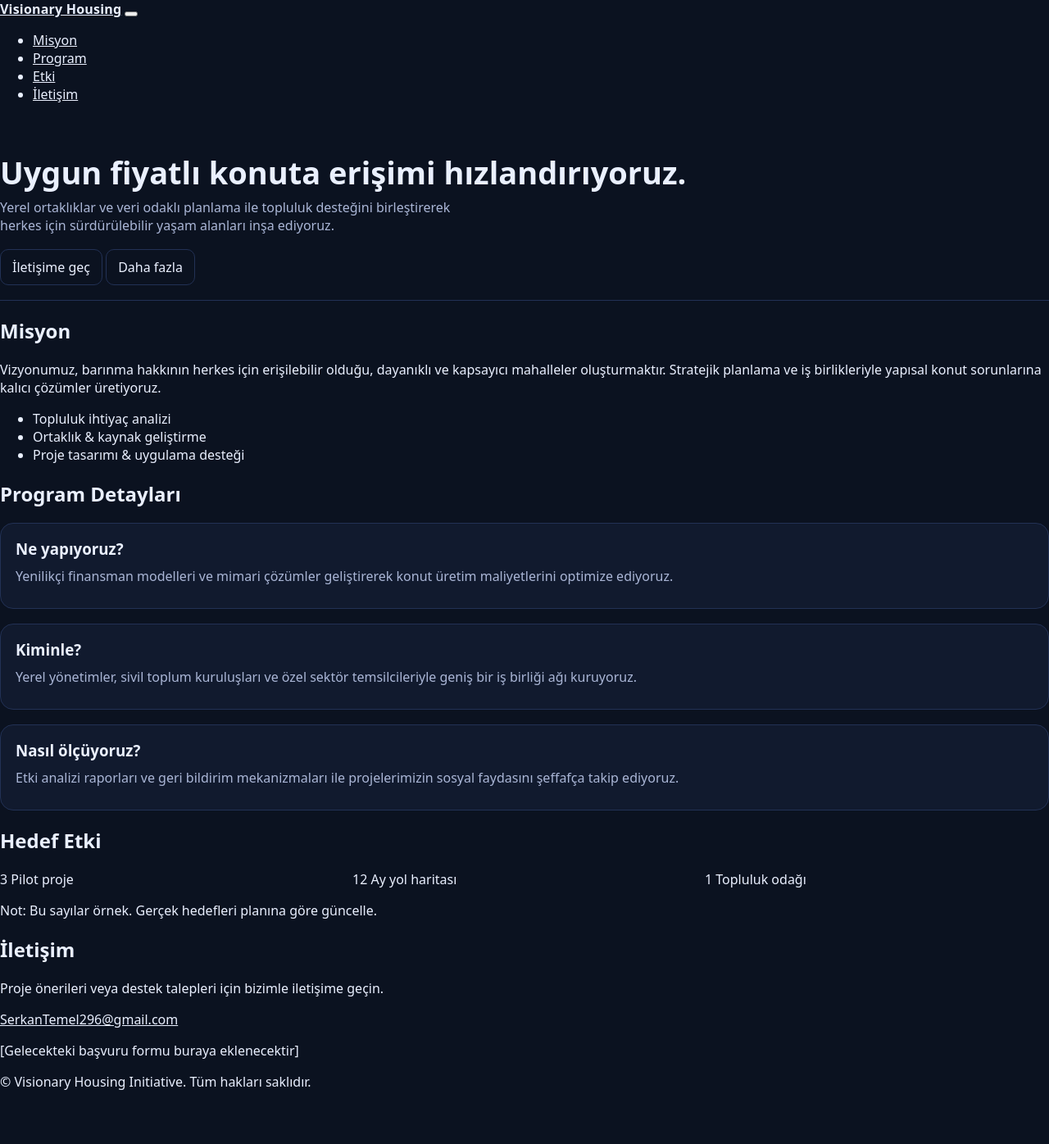
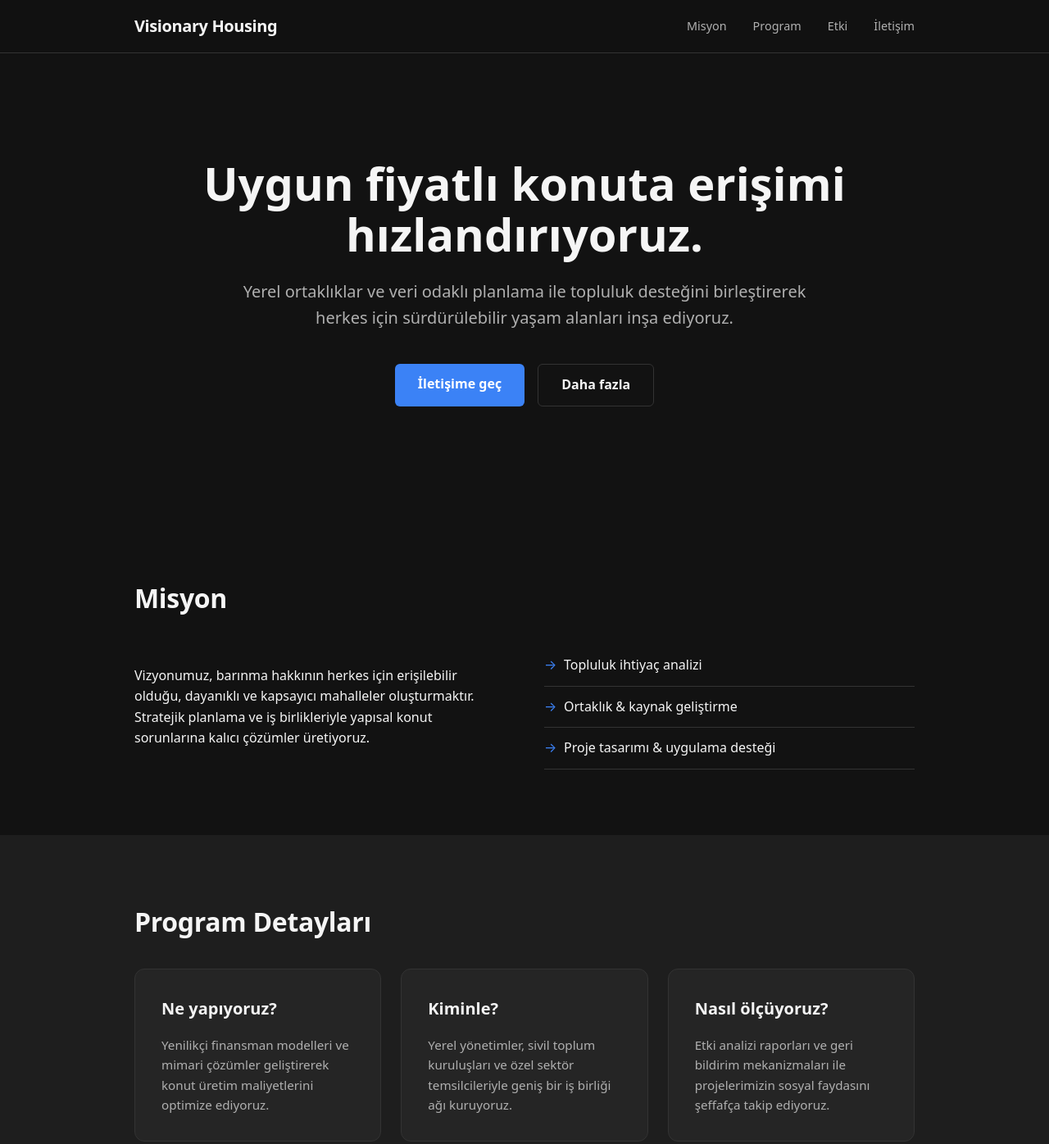
Before and after one commit to serkantemel296-pixel/visionary-housing-initiative, a plain HTML site: page index.html in a window 1280 px wide. Shown: the top 1396 px of the page at 82% size. Before the commit the page ends 1347 px from the top, so only its background shows below. Drawn offline with Linux system fonts and the light colour scheme; a script that the page names is missing.

Commit message:
Update style.css

```diff
--- a/style.css
+++ b/style.css
@@ -1,33 +1,330 @@
-:root { --bg:#0b1220; --card:#111a2e; --text:#eaf0ff; --muted:#aab6d6; --line:#223155; }
-*{ box-sizing:border-box; }
-body{ margin:0; font-family:system-ui,-apple-system,Segoe UI,Roboto,Arial; background:var(--bg); color:var(--text); }
-a{ color:inherit; }
-.wrap{ max-width:980px; margin:0 auto; padding:24px; }
-.nav{ display:flex; justify-content:space-between; align-items:center; gap:16px; }
-.brand{ font-weight:700; letter-spacing:.2px; }
-.links a{ margin-left:14px; color:var(--muted); text-decoration:none; }
-.links a:hover{ color:var(--text); }
+/* Variables & Reset */
+:root {
+    --bg-dark: #121212;
+    --bg-surface: #1e1e1e;
+    --bg-accent: #252525;
+    --text-primary: #f5f5f5;
+    --text-secondary: #b0b0b0;
+    --brand-color: #3b82f6;
+    --brand-hover: #60a5fa;
+    --border: #333333;
+    --container-max: 1000px;
+    --transition: 0.25s ease;
+}
 
-.hero{ padding:48px 0 18px; border-bottom:1px solid var(--line); }
-.hero h1{ margin:0 0 10px; font-size:38px; line-height:1.1; }
-.hero p{ margin:0 0 18px; color:var(--muted); max-width:66ch; }
-.cta{ display:flex; gap:12px; }
-.btn{ display:inline-block; padding:10px 14px; border:1px solid var(--line); border-radius:10px; text-decoration:none; color:var(--text); }
-.btn.primary{ background:#2c5cff; border-color:#2c5cff; }
+* {
+    margin: 0;
+    padding: 0;
+    box-sizing: border-box;
+}
 
-.card{ background:var(--card); border:1px solid var(--line); border-radius:16px; padding:18px; margin:18px 0; }
-.card h2,.card h3{ margin:0 0 10px; }
-.card p{ margin:0 0 10px; color:var(--muted); }
-.grid{ display:grid; grid-template-columns:repeat(3,1fr); gap:14px; }
-.stats{ display:grid; grid-template-columns:repeat(3,1fr); gap:10px; margin:10px 0; }
-.stat{ background:#0e1630; border:1px solid var(--line); border-radius:14px; padding:14px; text-align:center; }
-.stat .n{ font-size:28px; font-weight:800; }
-.stat .l{ color:var(--muted); }
+html {
+    scroll-behavior: smooth;
+}
 
-.footer{ border-top:1px solid var(--line); color:var(--muted); }
+body {
+    background-color: var(--bg-dark);
+    color: var(--text-primary);
+    font-family: system-ui, -apple-system, BlinkMacSystemFont, 'Segoe UI', Roboto, sans-serif;
+    line-height: 1.6;
+    overflow-x: hidden;
+}
 
-@media (max-width:860px){
-  .grid,.stats{ grid-template-columns:1fr; }
-  .hero h1{ font-size:30px; }
-  .links{ display:none; }
+/* Accessibility */
+@media (prefers-reduced-motion: reduce) {
+    html { scroll-behavior: auto; }
+    * { animation: none !important; transition: none !important; }
 }
+
+:focus-visible {
+    outline: 2px solid var(--brand-color);
+    outline-offset: 4px;
+}
+
+/* Layout */
+.container {
+    max-width: var(--container-max);
+    margin: 0 auto;
+    padding: 0 1.5rem;
+}
+
+.section {
+    padding: 5rem 0;
+}
+
+.bg-alt {
+    background-color: var(--bg-surface);
+}
+
+.text-center { text-align: center; }
+
+/* Navigation */
+.site-header {
+    background-color: rgba(18, 18, 18, 0.9);
+    backdrop-filter: blur(8px);
+    position: sticky;
+    top: 0;
+    z-index: 100;
+    border-bottom: 1px solid var(--border);
+}
+
+.nav-container {
+    max-width: var(--container-max);
+    margin: 0 auto;
+    padding: 1rem 1.5rem;
+    display: flex;
+    justify-content: space-between;
+    align-items: center;
+}
+
+.brand {
+    font-size: 1.25rem;
+    font-weight: 700;
+    color: var(--text-primary);
+    text-decoration: none;
+    letter-spacing: -0.02em;
+}
+
+.nav-links {
+    display: flex;
+    list-style: none;
+    gap: 2rem;
+}
+
+.nav-links a {
+    color: var(--text-secondary);
+    text-decoration: none;
+    font-size: 0.9rem;
+    font-weight: 500;
+    transition: var(--transition);
+}
+
+.nav-links a:hover {
+    color: var(--brand-color);
+}
+
+.menu-toggle {
+    display: none;
+    background: none;
+    border: none;
+    cursor: pointer;
+    padding: 0.5rem;
+}
+
+.hamburger {
+    display: block;
+    width: 24px;
+    height: 2px;
+    background: var(--text-primary);
+    position: relative;
+}
+
+.hamburger::before, .hamburger::after {
+    content: '';
+    position: absolute;
+    width: 24px;
+    height: 2px;
+    background: var(--text-primary);
+    left: 0;
+}
+
+.hamburger::before { top: -6px; }
+.hamburger::after { bottom: -6px; }
+
+/* Hero */
+.hero {
+    padding: 8rem 0;
+    text-align: center;
+}
+
+h1 {
+    font-size: clamp(2.5rem, 5vw, 3.5rem);
+    line-height: 1.1;
+    margin-bottom: 1.5rem;
+    font-weight: 800;
+}
+
+.hero p {
+    font-size: 1.25rem;
+    color: var(--text-secondary);
+    max-width: 700px;
+    margin: 0 auto 2.5rem;
+}
+
+/* Buttons */
+.cta-group {
+    display: flex;
+    gap: 1rem;
+    justify-content: center;
+}
+
+.btn {
+    display: inline-block;
+    padding: 0.75rem 1.75rem;
+    border-radius: 6px;
+    text-decoration: none;
+    font-weight: 600;
+    transition: var(--transition);
+}
+
+.btn-primary {
+    background-color: var(--brand-color);
+    color: white;
+}
+
+.btn-primary:hover {
+    background-color: var(--brand-hover);
+    transform: translateY(-1px);
+}
+
+.btn-secondary {
+    background-color: transparent;
+    border: 1px solid var(--border);
+    color: var(--text-primary);
+}
+
+.btn-secondary:hover {
+    background-color: var(--bg-accent);
+}
+
+/* Grids & Cards */
+h2 {
+    font-size: 2rem;
+    margin-bottom: 2rem;
+    letter-spacing: -0.01em;
+}
+
+.grid-two-col {
+    display: grid;
+    grid-template-columns: 1fr 1fr;
+    gap: 3rem;
+    align-items: center;
+}
+
+.grid-three-col {
+    display: grid;
+    grid-template-columns: repeat(3, 1fr);
+    gap: 1.5rem;
+}
+
+.mission-list {
+    list-style: none;
+}
+
+.mission-list li {
+    padding: 0.75rem 0;
+    border-bottom: 1px solid var(--border);
+    position: relative;
+    padding-left: 1.5rem;
+}
+
+.mission-list li::before {
+    content: '→';
+    position: absolute;
+    left: 0;
+    color: var(--brand-color);
+}
+
+.card {
+    background-color: var(--bg-accent);
+    padding: 2rem;
+    border-radius: 12px;
+    border: 1px solid var(--border);
+}
+
+.card h3 {
+    margin-bottom: 1rem;
+    font-size: 1.25rem;
+}
+
+.card p {
+    color: var(--text-secondary);
+    font-size: 0.95rem;
+}
+
+/* Stats */
+.stat-card {
+    text-align: center;
+    padding: 2rem;
+}
+
+.stat-number {
+    display: block;
+    font-size: 3.5rem;
+    font-weight: 800;
+    color: var(--brand-color);
+    line-height: 1;
+}
+
+.stat-label {
+    font-weight: 600;
+    color: var(--text-secondary);
+    text-transform: uppercase;
+    font-size: 0.85rem;
+    letter-spacing: 0.1em;
+}
+
+.disclaimer {
+    font-size: 0.8rem;
+    color: #555;
+    margin-top: 2rem;
+    text-align: center;
+}
+
+/* Contact */
+.contact-link {
+    font-size: 1.5rem;
+    color: var(--brand-color);
+    text-decoration: none;
+    font-weight: 700;
+}
+
+.placeholder-text {
+    margin-top: 1.5rem;
+    color: var(--text-secondary);
+    font-style: italic;
+}
+
+/* Footer */
+.site-footer {
+    padding: 3rem 0;
+    border-top: 1px solid var(--border);
+    text-align: center;
+    color: var(--text-secondary);
+    font-size: 0.9rem;
+}
+
+/* Mobile Responsive */
+@media (max-width: 768px) {
+    .grid-two-col, .grid-three-col {
+        grid-template-columns: 1fr;
+    }
+
+    .nav-links {
+        display: none; /* JS will handle toggle */
+        position: absolute;
+        top: 100%;
+        left: 0;
+        right: 0;
+        background: var(--bg-dark);
+        flex-direction: column;
+        padding: 2rem;
+        gap: 1.5rem;
+        border-bottom: 1px solid var(--border);
+        text-align: center;
+    }
+
+    .nav-links.active {
+        display: flex;
+    }
+
+    .menu-toggle {
+        display: block;
+    }
+
+    .hero { padding: 5rem 0; }
+
+    .cta-group {
+        flex-direction: column;
+    }
+}
```
